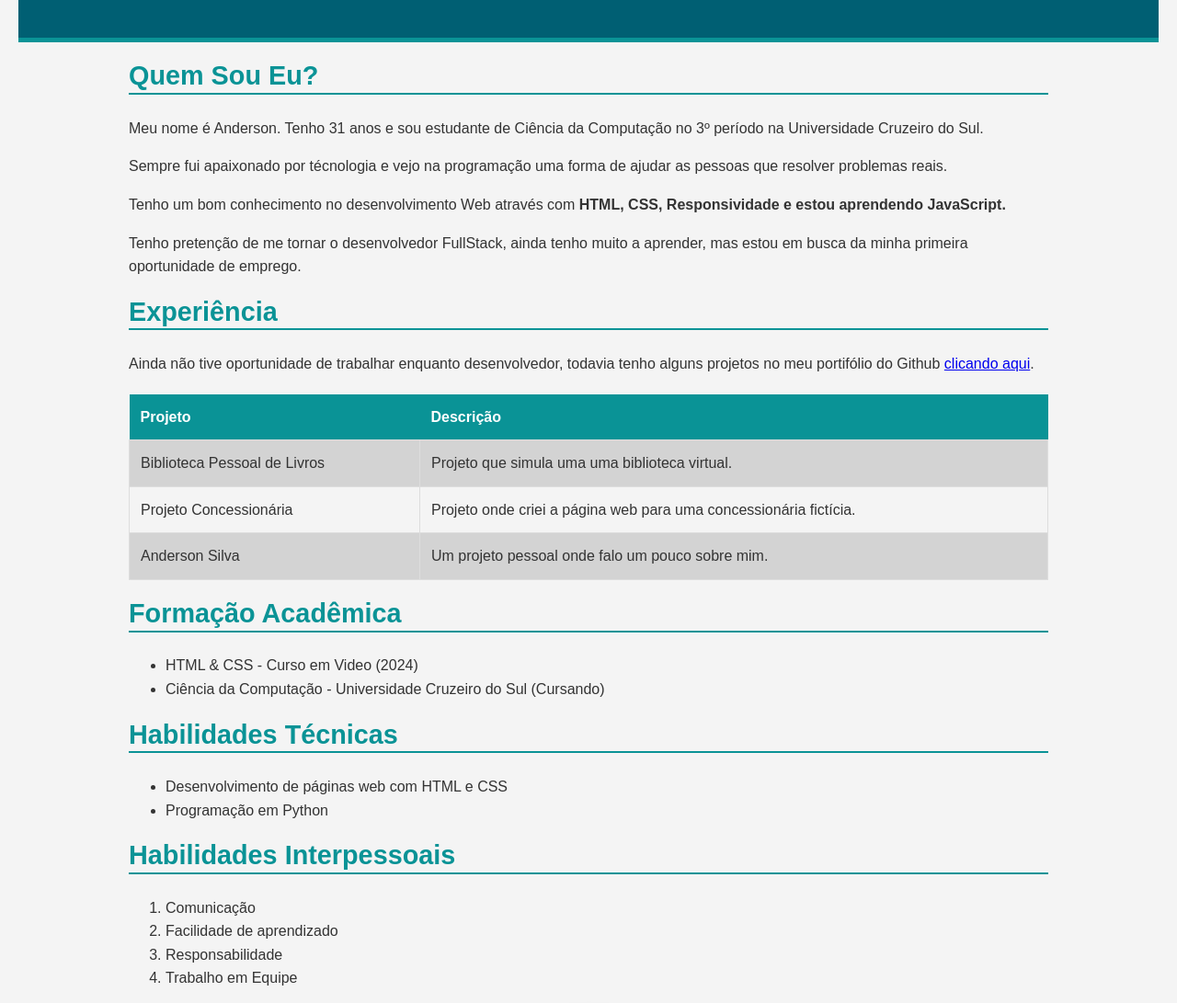
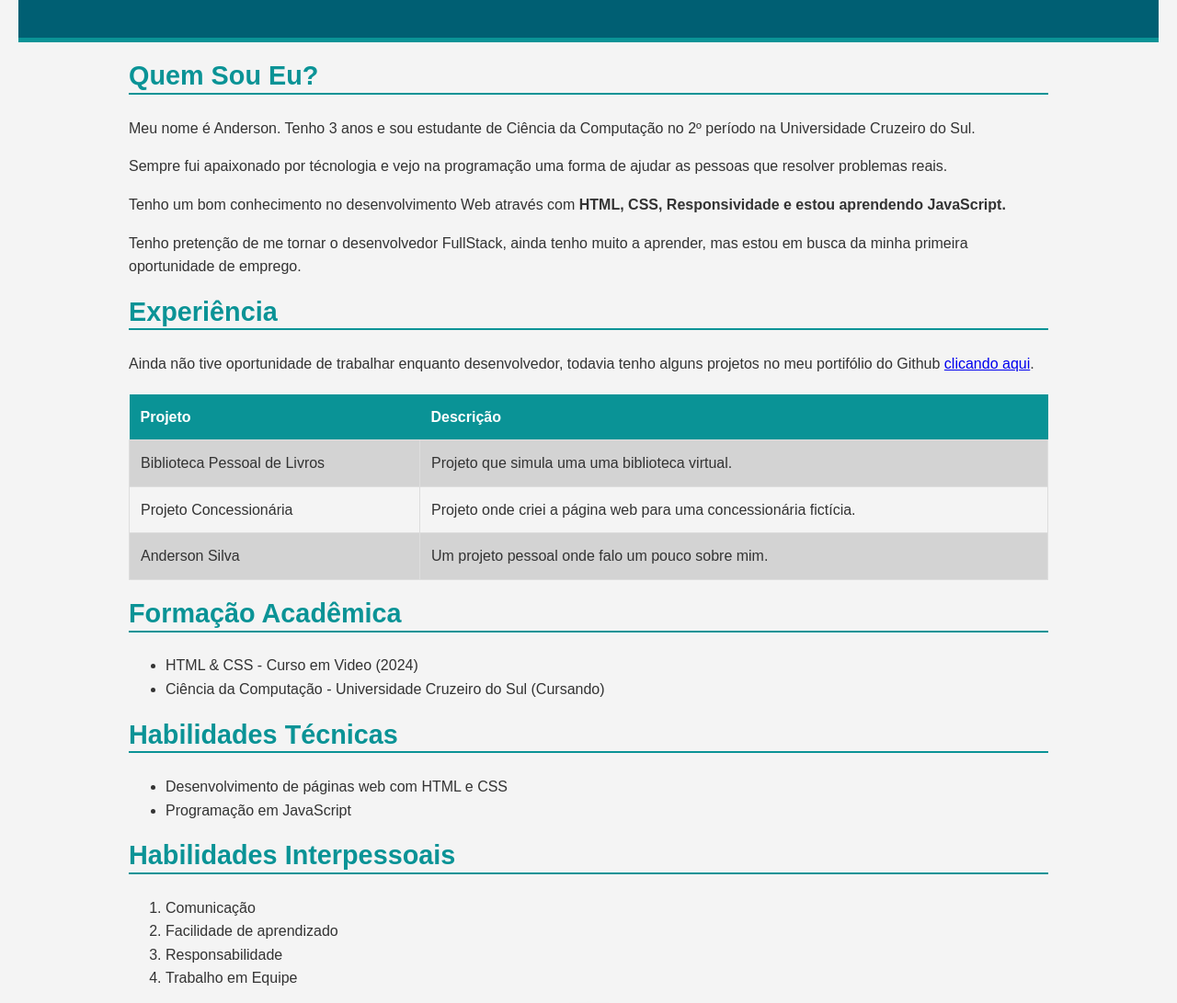
Before and after one commit to Anderson-dev-ti/meu_curriculo, a plain HTML site: page index.html in a window 1280 px wide. Shown: the part 227-1318 px from the top of the page at 92% size. Drawn offline with Linux system fonts and the light colour scheme.

Commit message:
Atualizei meu currículo

```diff
--- a/index.html
+++ b/index.html
@@ -19,7 +19,7 @@
     <main>
         <section id="sobre">
             <h2>Quem Sou Eu?</h2>
-            <p>Meu nome é Anderson. Tenho 31 anos e sou estudante de Ciência da Computação no 3º período na Universidade Cruzeiro do Sul.</p>
+            <p>Meu nome é Anderson. Tenho 3 anos e sou estudante de Ciência da Computação no 2º período na Universidade Cruzeiro do Sul.</p>
             <p>Sempre fui apaixonado por técnologia e vejo na programação uma forma de ajudar as pessoas que resolver problemas reais.</p>
             <p>Tenho um bom conhecimento no desenvolvimento Web através com <strong>HTML, CSS, Responsividade e estou aprendendo JavaScript.</strong></p>
             <p>Tenho pretenção de me tornar o desenvolvedor FullStack, ainda tenho muito a aprender, mas estou em busca da minha primeira oportunidade de emprego.</p>
@@ -59,7 +59,7 @@
             <h2>Habilidades Técnicas</h2>
             <ul>
                 <li>Desenvolvimento de páginas web com HTML e CSS</li>
-                <li>Programação em Python</li>
+                <li>Programação em JavaScript</li>
             </ul>
 
             <h2>Habilidades Interpessoais</h2>
```
